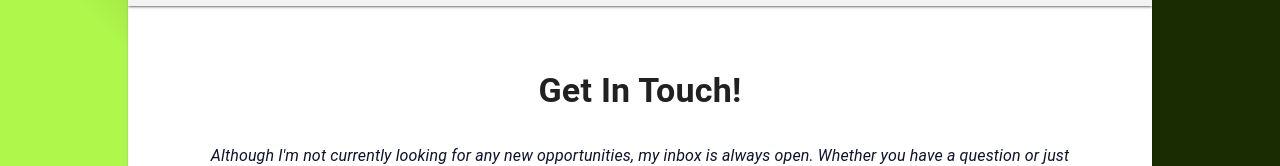
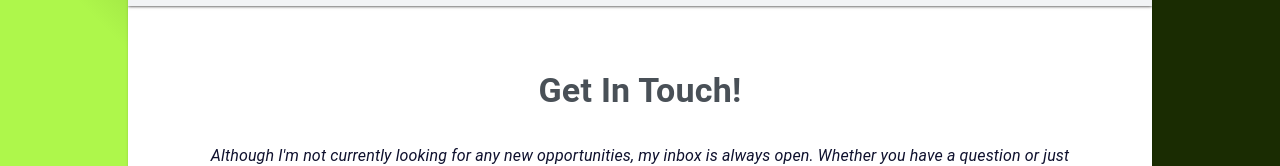
Before and after one commit to DipenduDey/my-portfolio, a React (Create React App) app: page / in a window 1280 px wide. Both pictures are taken after a click on the button "CONTACT". Shown: the part 253-419 px from the top of the page. Built offline with nearby package versions, Linux system fonts and the light colour scheme.

Commit message:
Update Contact.jsx

```diff
--- a/src/components/Contact.jsx
+++ b/src/components/Contact.jsx
@@ -14,7 +14,7 @@ const Contact = () => {
 
   return (
     <Box id="contact" sx={{ p: 4, textAlign: 'center', lineHeight: "5rem" }}>
-      <Typography variant="h4" component="div" gutterBottom sx={{ marginBottom: "2rem" }}>
+      <Typography variant="h4" component="div" gutterBottom sx={{ marginBottom: "2rem", color: "#495057" }}>
         <b>Get In Touch!</b>
       </Typography>
       <Typography sx={{ color: "#0f112e" }} fontStyle={'oblique'} mb={2}>
```
